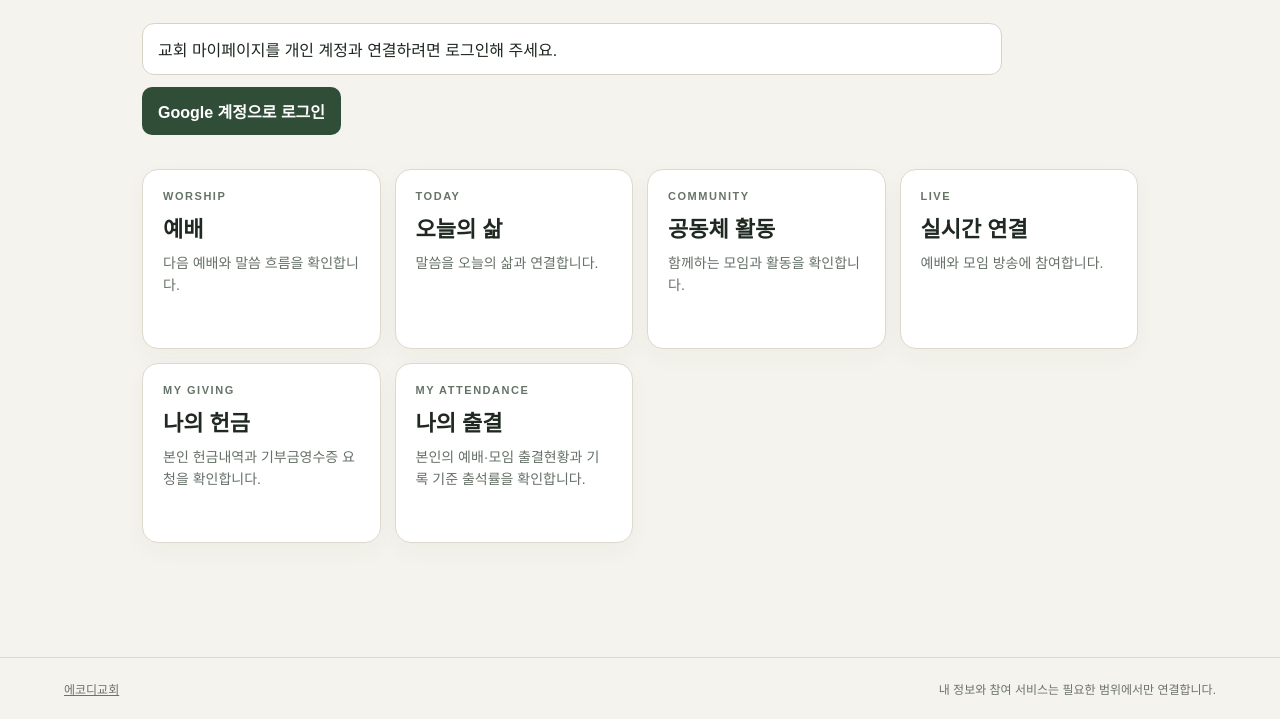
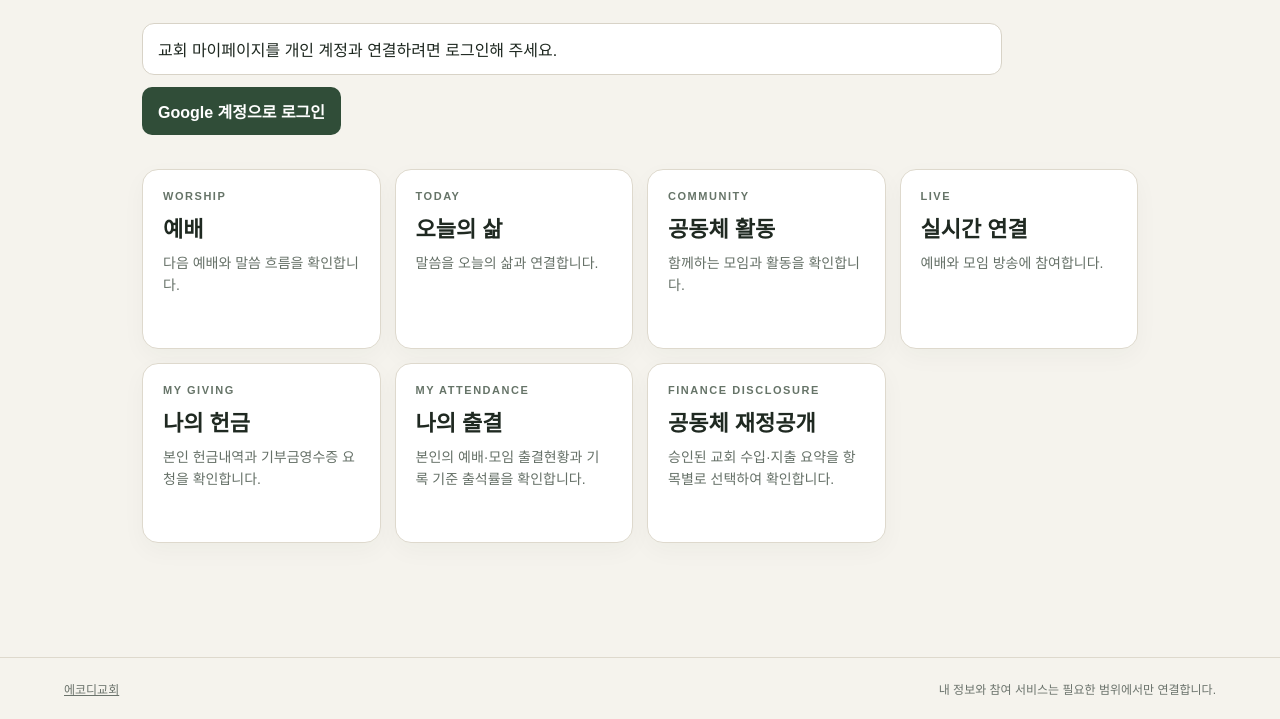
Before and after one commit to topmaster-joseph/ekodi-church, a website: page my/index.html in a window 1280 px wide. Shown: the part 338-1057 px from the top of the page. Drawn offline with Linux system fonts and the light colour scheme.

Commit message:
feat(church): link approved finance summary from member home

```diff
--- a/my/index.html
+++ b/my/index.html
@@ -43,6 +43,9 @@
       <a class="card" href="/ekodichurch/my/attendance/">
         <small>MY ATTENDANCE</small><strong>나의 출결</strong><span>본인의 예배·모임 출결현황과 기록 기준 출석률을 확인합니다.</span>
       </a>
+      <a class="card" href="/ekodichurch/my/finance/">
+        <small>FINANCE DISCLOSURE</small><strong>공동체 재정공개</strong><span>승인된 교회 수입·지출 요약을 항목별로 선택하여 확인합니다.</span>
+      </a>
       <a class="card" id="presenceAdminLink" href="/ekodichurch/presence/" hidden style="display:none">
         <small>ONSITE ATTENDANCE</small><strong>현장 출결 관리</strong><span>관리 권한이 있을 때만 표시됩니다.</span>
       </a>
```
